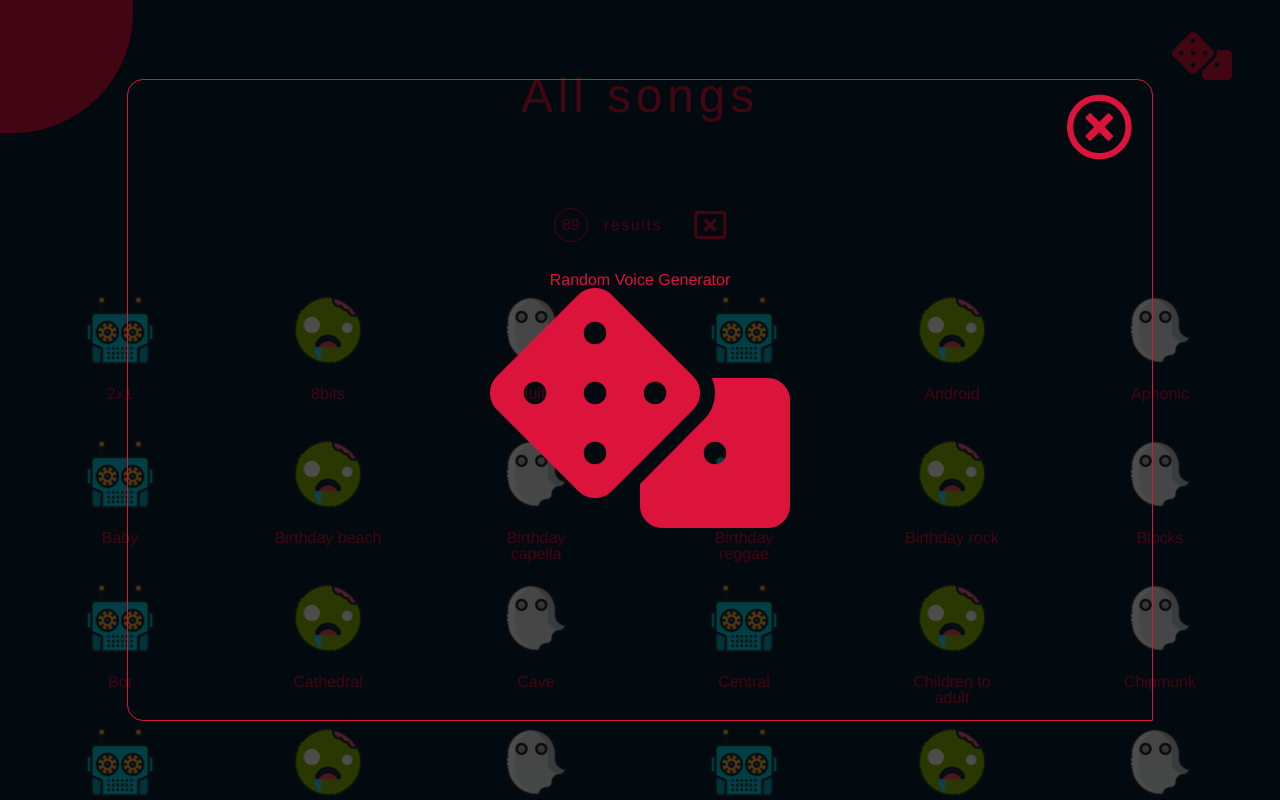
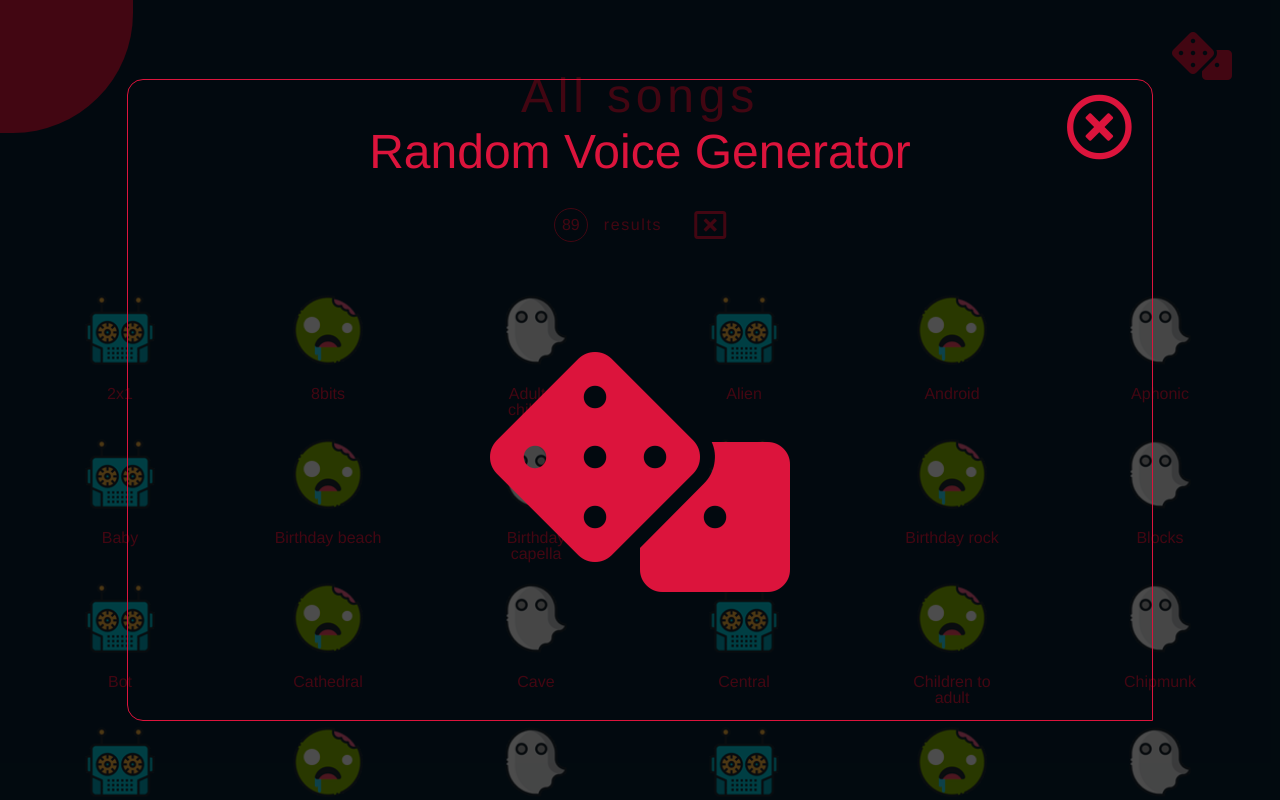
Before and after one commit to shd8/evolmind-voices, a Vue app in the folder evolmind-voices/: page / in a window 1280 px wide. Both pictures are taken after a click on the element 1202 px from the left and 56 px from the top of the page. Shown: the top 800 px of the page. Built offline with nearby package versions, Linux system fonts and the light colour scheme.

Commit message:
Create random voice generator with handling show

```diff
--- a/evolmind-voices/src/App.vue
+++ b/evolmind-voices/src/App.vue
@@ -39,7 +39,7 @@ export default defineComponent({
     ]),
   },
 
-  mounted() {
+  created() {
     this.fetchVoices();
   },
 });
--- a/evolmind-voices/src/components/Modal.vue
+++ b/evolmind-voices/src/components/Modal.vue
@@ -110,7 +110,6 @@ export default defineComponent({
       display: flex;
       align-items: center;
       flex-direction: column;
-      justify-content: center;
     }
   }
   &__header {
--- a/evolmind-voices/src/components/RandomVoice.vue
+++ b/evolmind-voices/src/components/RandomVoice.vue
@@ -54,6 +54,7 @@ export default defineComponent({
   top: 2em;
 
   em {
+    cursor: pointer;
     color: $details;
     font-size: 3em;
     transition: 500ms ease-out;
--- a/evolmind-voices/src/components/RandomVoiceGenerator.vue
+++ b/evolmind-voices/src/components/RandomVoiceGenerator.vue
@@ -1,14 +1,50 @@
 <template>
   <p>Random Voice Generator</p>
-  <em class="fas fa-dice" @click='handleToggleModal' />
+  <div v-if="randomVoice.id && showRandomVoice">
+    <VoiceIcon :voice="randomVoice" />
+    <em class="fas fa-redo-alt" @click="hideRandomVoice" />
+  </div>
+  <em v-else class="fas fa-dice"  @click="handleGenerateRandomVoice"/>
 </template>
 
 <script lang="ts">
 import { defineComponent } from 'vue';
-import { mapState } from 'vuex';
+import { mapMutations, mapState } from 'vuex';
+import VoiceIcon from '@/components/VoiceIcon.vue';
 
 export default defineComponent({
   name: 'RandomVoiceGenerator',
+
+  components: {
+    VoiceIcon,
+  },
+
+  computed: {
+    ...mapState([
+      'randomVoice',
+    ]),
+  },
+
+  methods: {
+    ...mapMutations([
+      'generateRandomVoice',
+    ]),
+
+    handleGenerateRandomVoice() {
+      this.generateRandomVoice();
+      this.hideRandomVoice();
+    },
+
+    hideRandomVoice() {
+      this.showRandomVoice = !this.showRandomVoice;
+    },
+  },
+
+  data() {
+    return {
+      showRandomVoice: false,
+    };
+  },
 
 });
 
@@ -17,20 +53,38 @@ export default defineComponent({
 <style lang="scss" scoped>
 @import '../styles/_colors.scss';
 
+p {
+  font-size: 3em;
+  padding: 1em 0em 2em 0em;
+}
+
+div {
+  display: flex;
+  align-items: center;
+}
+
 em {
-    color: $details;
-    font-size: 15em;
-    transition: 500ms ease-out;
+  color: $details;
+  transition: 500ms ease-out;
+  cursor: pointer;
 
-    &:hover {
+  &:hover {
     transition: 500ms ease-out;
     text-shadow: 0 0 5px white,
                 0 0 20px rgba(255, 38, 0, 0.8),
                 0 0 35px rgba(255, 38, 0, 0.7),
                 0 0 50px rgba(255, 38, 0, 0.6);
     border-color: #fff;
-    }
+  }
+}
 
+.fa-dice {
+  font-size: 15em;
+  padding: 10vmin;
+}
+
+.fa-redo-alt {
+  font-size: 4em;
 }
 
 </style>
--- a/evolmind-voices/src/store/mutations.ts
+++ b/evolmind-voices/src/store/mutations.ts
@@ -35,6 +35,10 @@ const mutations = {
     state.currentCategory = '';
     state.inputString = '';
   },
+
+  generateRandomVoice(state: State): void {
+    state.randomVoice = state.voices[Math.floor(Math.random() * state.voices.length)];
+  },
 };
 
 export default mutations;
--- a/evolmind-voices/src/store/state.ts
+++ b/evolmind-voices/src/store/state.ts
@@ -5,6 +5,7 @@ const state = {
   favorites: [] as Array<Voice>,
   currentCategory: '',
   inputString: '',
+  randomVoice: {} as Voice,
 };
 
 export default state;
--- a/evolmind-voices/src/types/interfaces.ts
+++ b/evolmind-voices/src/types/interfaces.ts
@@ -15,6 +15,7 @@ interface State {
     favorites: Array<Voice>,
     currentCategory: string,
     inputString: string,
+    randomVoice: Voice
 }
 
 export { Voice, State, Category };
```
Lines whose indentation alone changed are shown as unchanged.
